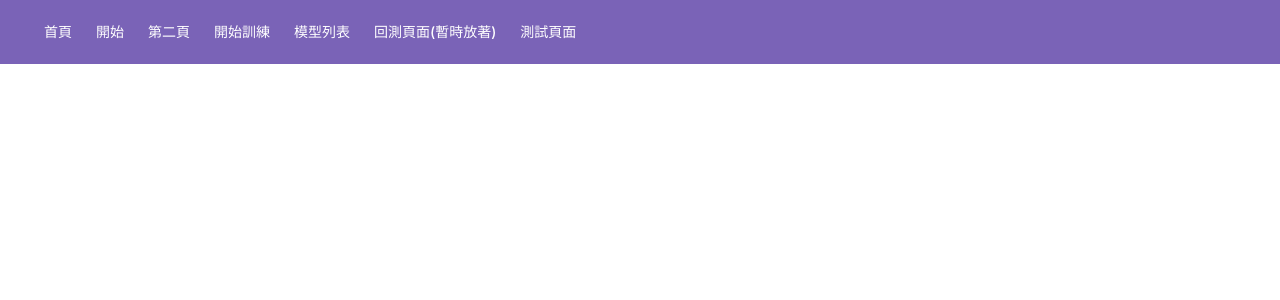
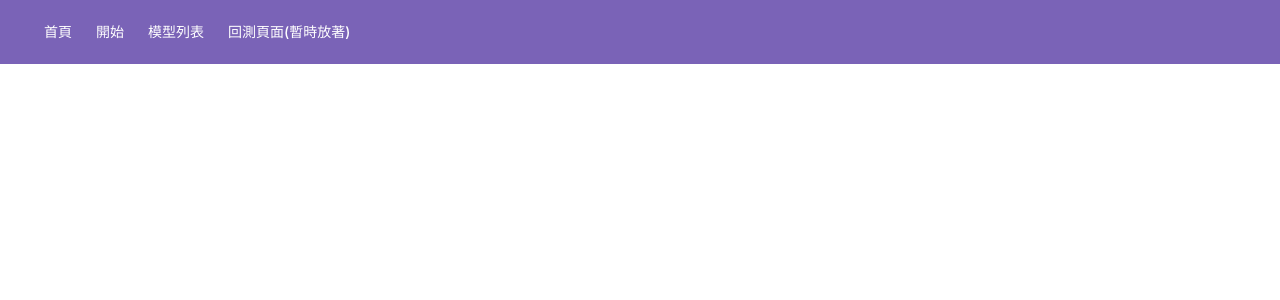
Before and after one commit to AgileStackWeb/StackWebFrontEnd, a Vue app: page / in a window 1280 px wide. Shown: the top 300 px of the page. Built offline with nearby package versions, Linux system fonts and the light colour scheme.

Commit message:
Delete some unnecessery file and fix some data

```diff
--- a/src/pages/App.vue
+++ b/src/pages/App.vue
@@ -13,16 +13,7 @@
             to="/start"
             >開始</router-link
           >
-          <router-link
-            class="text-white hover:text-blue px-3 py-2 rounded-md text-sm font-medium"
-            to="/main"
-            >第二頁</router-link
-          >
-          <router-link
-            class="text-white hover:text-blue px-3 py-2 rounded-md text-sm font-medium"
-            to="/starttrain"
-            >開始訓練</router-link
-          >
+
           <router-link
             class="text-white hover:text-blue px-3 py-2 rounded-md text-sm font-medium"
             to="/modellist"
@@ -33,11 +24,7 @@
             to="/predict"
             >回測頁面(暫時放著)</router-link
           >
-          <router-link
-            class="text-white hover:text-blue px-3 py-2 rounded-md text-sm font-medium"
-            to="/test"
-            >測試頁面</router-link
-          >
+
         </div>
       </div>
     </div>
--- a/src/pages/SecondPage.vue
+++ /dev/null
@@ -1,5 +0,0 @@
-<template>
-  <div id="app">
-    <h1>這是第二頁</h1>
-  </div>
-</template>
--- a/src/pages/StartPage.vue
+++ b/src/pages/StartPage.vue
@@ -5,15 +5,6 @@
       <h2 class="section-title text-gray-700 underline">您所查詢的股票資訊</h2>
     </div>
     <div class="flex flex-row content-center">
-      <div class="p-6">
-        <article class="group w-64 box-border">
-          <h3 class="text-lg font-bold box-title">公司名稱</h3>
-          <section class="box-content">
-            <p class="">公司名稱</p>
-          </section>
-        </article>
-      </div>
-
       <div class="p-6">
         <article class="group w-64 box-border">
           <h3 class="text-lg font-bold box-title">股票號碼</h3>
--- a/src/pages/StartTrainPage.vue
+++ b/src/pages/StartTrainPage.vue
@@ -96,32 +96,5 @@ const items = ref([
     dataCleaning: "Standard",
     technicalIndicators: "純量價",
   },
-  {
-    modelName: "牧牧",
-    stockNumber: "0313",
-    companyName: "牧牧豬式會社",
-    dateRange: "2022/12/13~2023/01/05",
-    chooseModel: "XGB",
-    dataCleaning: "Standard",
-    technicalIndicators: "純量價",
-  },
-  {
-    modelName: "Meiko",
-    stockNumber: "1231",
-    companyName: "Meiko Inc",
-    dateRange: "2019/12/31~2020/01/10",
-    chooseModel: "XGB",
-    dataCleaning: "Standard",
-    technicalIndicators: "純量價",
-  },
-  {
-    modelName: "芝麻糊",
-    stockNumber: "0113",
-    companyName: "芝麻糊公司",
-    dateRange: "2023/03/11~2023/11/12",
-    chooseModel: "XGB",
-    dataCleaning: "Standard",
-    technicalIndicators: "純量價",
-  },
 ]);
 </script>
--- a/src/pages/Test.vue
+++ /dev/null
@@ -1,7 +0,0 @@
-<template lang="">
-  <div></div>
-</template>
-<script>
-export default {};
-</script>
-<style lang=""></style>
--- a/src/router.js
+++ b/src/router.js
@@ -1,23 +1,16 @@
 import { createRouter, createWebHistory } from "vue-router";
 import Start from "./pages/StartPage.vue";
-import Main from "./pages/SecondPage.vue";
 import Home from "./pages/Home.vue";
 import StartTrain from "./pages/StartTrainPage.vue";
 import ModelList from "./pages/ModelListPage.vue";
 import Predict from "./pages/Predict.vue";
 
-import Test from "./pages/Test.vue";
 
 const routes = [
   {
     path: "/",
     name: "Home",
     component: Home,
-  },
-  {
-    path: "/main",
-    name: "Main",
-    component: Main,
   },
   {
     path: "/start",
@@ -39,11 +32,6 @@ const routes = [
     name: "Predict",
     component: Predict,
   },
-  {
-    path: "/test",
-    name: "Test",
-    component: Test,
-  },
   // 在這裡添加其他路由配置
 ];
 
```
